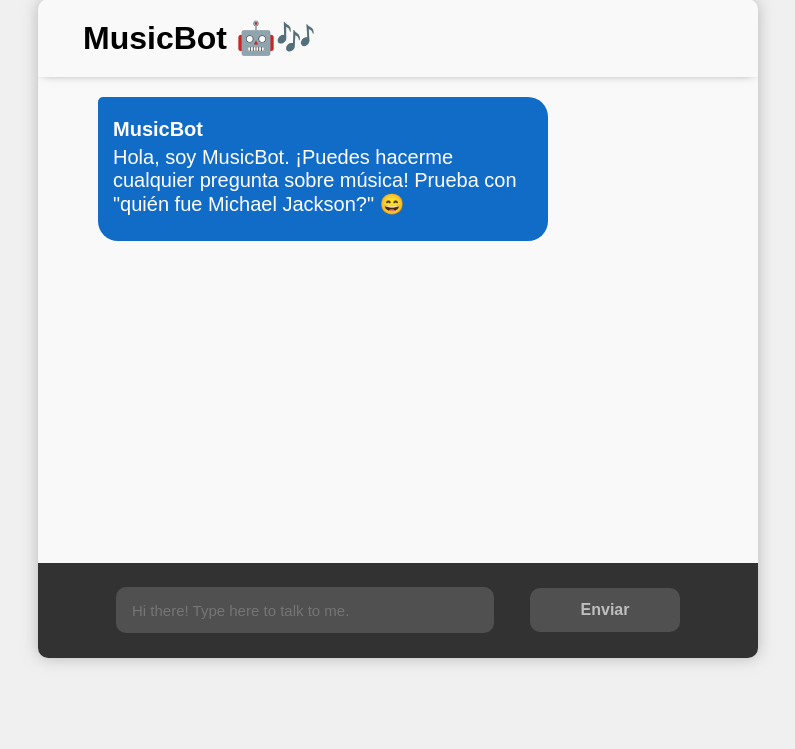
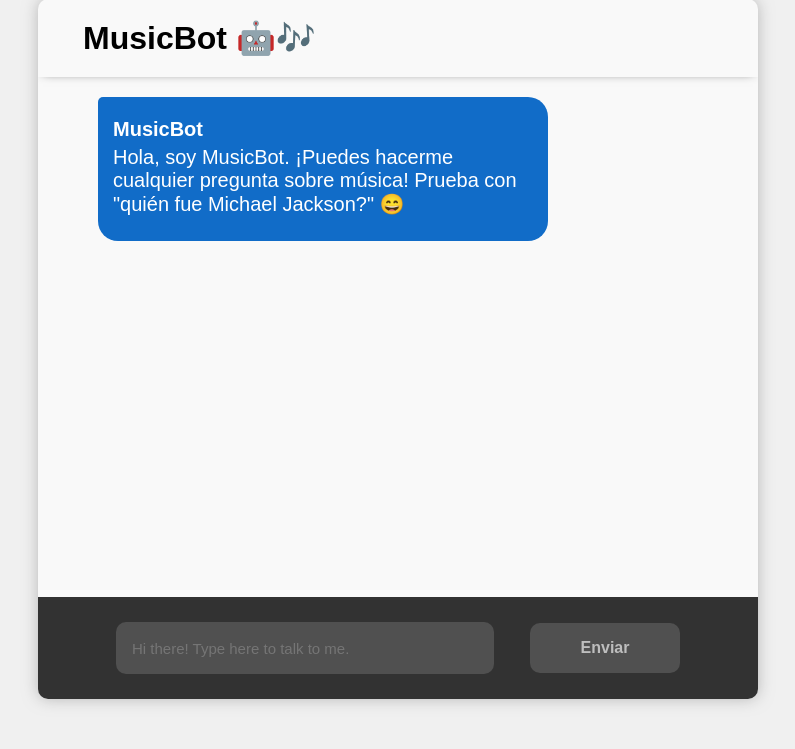
Before and after one commit to DDR4-RAM/musicChatBot, a Django app: page / in a window 1280 px wide. Shown: the part 51-800 px from the top of the page, without its empty margins (242-1037 px from the left). Run offline with Django 4.2, Linux system fonts and the light colour scheme; some libraries are stand-ins or nearby versions.

Commit message:
Cambio mínimo

```diff
--- a/bot/static/bot/style.css
+++ b/bot/static/bot/style.css
@@ -34,7 +34,7 @@ div#chatborder {
   max-width: 720px;
   overflow: hidden;
   margin: 50px auto;
-  height: calc(100vh - 141px);
+  height: calc(100vh - 100px);
   min-height: 500px;
   background-color: #f9f9f9;
   box-shadow: 0px 0px 15px rgb(128 128 128 / 50%);
```
